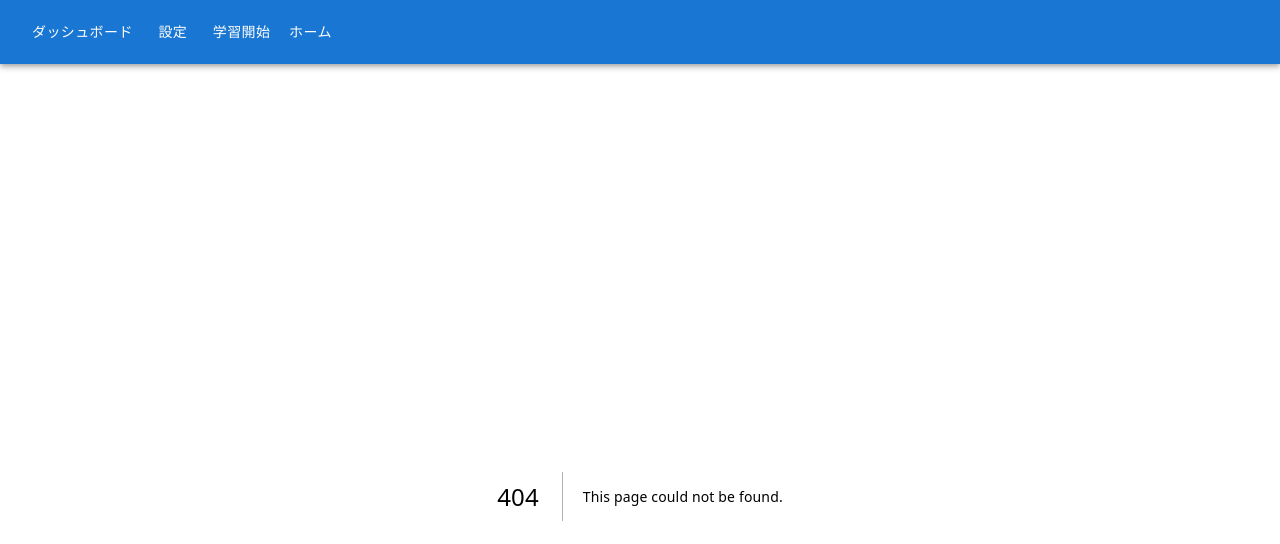
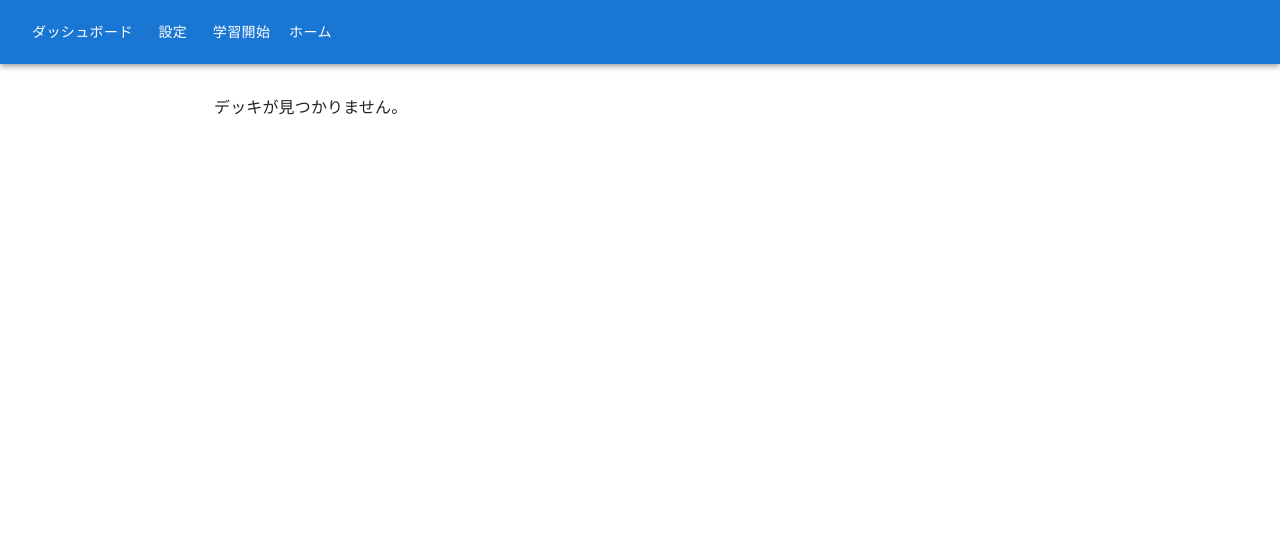
Before and after one commit to QWE-sava/chishintankyuu, a Next.js app: page /flashcards in a window 1280 px wide. Before the commit this address had no page. Shown: the top 544 px of the page. Built offline with nearby package versions, Linux system fonts and the light colour scheme.

Commit message:
Create flashcards.tsx

```diff
--- /dev/null
+++ b/src/pages/flashcards.tsx
@@ -0,0 +1,62 @@
+// src/pages/flashcards.tsx
+import { useStore } from "@/store/store";
+import { useRouter } from "next/router";
+import { useState } from "react";
+import { Card, CardContent, Button, Typography, Box } from "@mui/material";
+
+export default function FlashcardPage() {
+  const router = useRouter();
+  const { deckId } = router.query;
+  const { decks } = useStore();
+
+  const deck = typeof deckId === "string"
+    ? decks.find((d) => d.id === deckId)
+    : undefined;
+
+  const [index, setIndex] = useState(0);
+  const [flipped, setFlipped] = useState(false);
+
+  if (!deck) return <Typography>デッキが見つかりません。</Typography>;
+
+  const card = deck.questions[index];
+
+  const nextCard = () => {
+    setFlipped(false);
+    setIndex((i) => (i + 1) % deck.questions.length);
+  };
+
+  return (
+    <Box p={4}>
+      <Typography variant="h4" mb={3}>
+        {deck.name} — フラッシュカードモード
+      </Typography>
+
+      <Card sx={{ p: 3 }}>
+        <CardContent>
+          <Typography variant="h5">
+            {flipped ? `答え: ${card.answer}` : `質問: ${card.question}`}
+          </Typography>
+
+          {flipped && card.explanation && (
+            <Typography variant="body2" mt={2}>
+              解説: {card.explanation}
+            </Typography>
+          )}
+
+          <Box mt={2}>
+            <Button
+              variant="contained"
+              onClick={() => setFlipped(!flipped)}
+              sx={{ mr: 2 }}
+            >
+              {flipped ? "質問に戻る" : "答えを見る"}
+            </Button>
+            <Button variant="outlined" onClick={nextCard}>
+              次のカードへ
+            </Button>
+          </Box>
+        </CardContent>
+      </Card>
+    </Box>
+  );
+}
```
